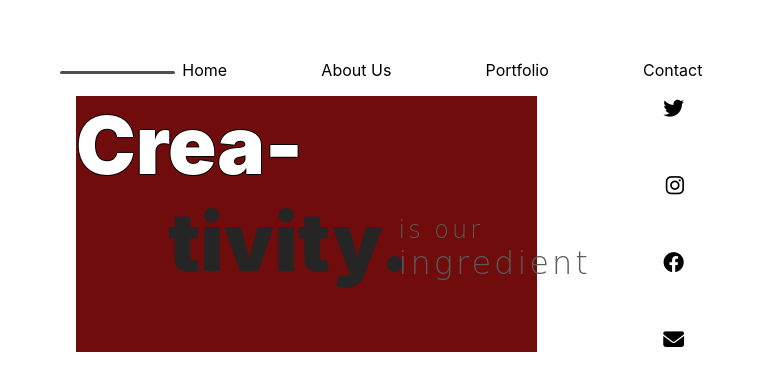
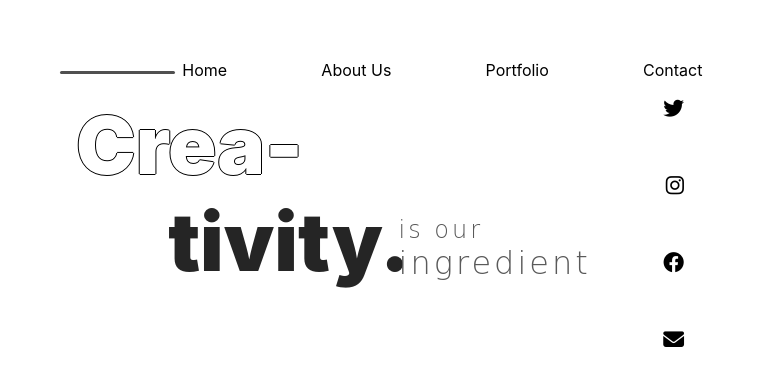
Before and after one commit to ashutoshtiwari199/Project-14, a plain HTML site: page index.html in a window 1280 px wide. Shown: the top 365 px of the page, 516-1280 px from the left. Drawn offline with Linux system fonts and the light colour scheme; a web font is replaced by a local one.

Commit message:
Commit_4: background remove

```diff
--- a/style.css
+++ b/style.css
@@ -259,7 +259,7 @@ nav{
     }
 
     .wrapper-creativity>p{
-        background-color: rgb(112, 12, 12);
+        /* background-color: rgb(112, 12, 12); */
         font-size: 5rem;
     }
     .is-our{
```
